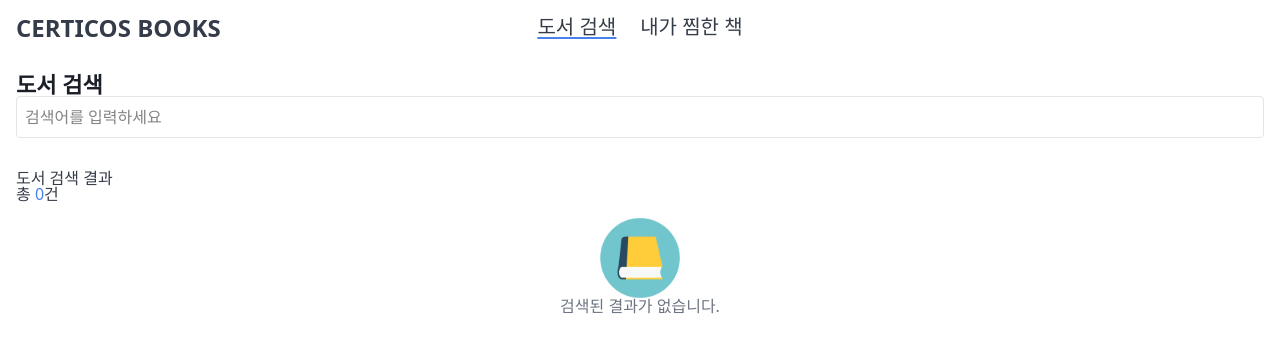
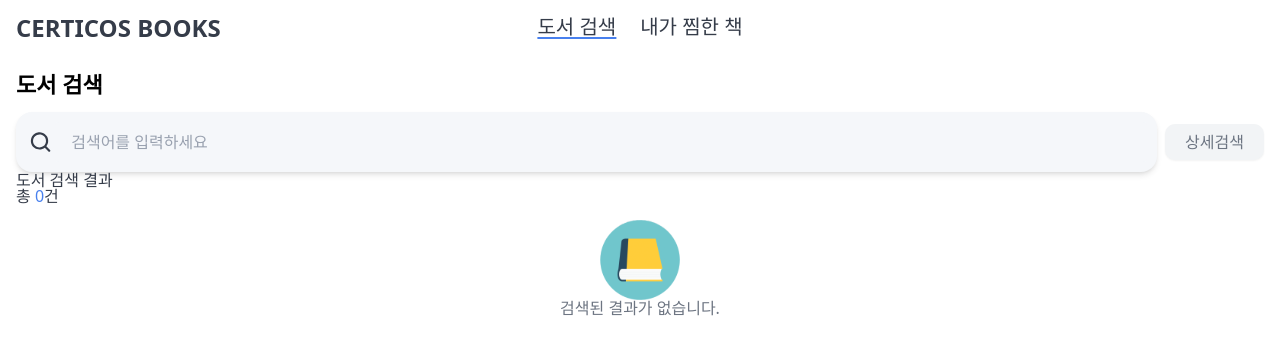
Before and after one commit to 0420syj/cdri-books-wan-sim, a Next.js app: page / in a window 1280 px wide. Shown: the top 354 px of the page. Built offline with nearby package versions, Linux system fonts and the light colour scheme.

Commit message:
feat: 검색 기록 저장 기능 구현

```diff
--- a/src/components/book/search-input.tsx
+++ b/src/components/book/search-input.tsx
@@ -1,5 +1,9 @@
 import { Title2 } from "@/components/ui/typography";
 import { Button } from "@/components/ui/button";
+import { Caption } from "@/components/ui/typography";
+import { useEffect, useRef, useState } from "react";
+import { X } from "lucide-react";
+import { Icon } from "@/components/ui/icon";
 
 interface SearchInputProps {
   query: string;
@@ -8,24 +12,136 @@ interface SearchInputProps {
   isLoading: boolean;
 }
 
+const MAX_SEARCH_HISTORY = 8;
+const SEARCH_HISTORY_KEY = "book-search-history";
+
 export function SearchInput({
   query,
   setQuery,
   handleSearch,
   isLoading,
 }: SearchInputProps) {
+  const [searchHistory, setSearchHistory] = useState<string[]>([]);
+  const [showHistory, setShowHistory] = useState(false);
+  const inputRef = useRef<HTMLInputElement>(null);
+  const wrapperRef = useRef<HTMLDivElement>(null);
+
+  useEffect(() => {
+    const savedHistory = localStorage.getItem(SEARCH_HISTORY_KEY);
+    if (savedHistory) {
+      setSearchHistory(JSON.parse(savedHistory));
+    }
+  }, []);
+
+  useEffect(() => {
+    const handleClickOutside = (event: MouseEvent) => {
+      if (
+        wrapperRef.current &&
+        !wrapperRef.current.contains(event.target as Node)
+      ) {
+        setShowHistory(false);
+      }
+    };
+    document.addEventListener("mousedown", handleClickOutside);
+    return () => document.removeEventListener("mousedown", handleClickOutside);
+  }, []);
+
+  const addToSearchHistory = (searchTerm: string) => {
+    if (!searchTerm.trim()) return;
+    const newHistory = [
+      searchTerm,
+      ...searchHistory.filter((term) => term !== searchTerm),
+    ].slice(0, MAX_SEARCH_HISTORY);
+    setSearchHistory(newHistory);
+    localStorage.setItem(SEARCH_HISTORY_KEY, JSON.stringify(newHistory));
+  };
+
+  const removeFromSearchHistory = (searchTerm: string) => {
+    const newHistory = searchHistory.filter((term) => term !== searchTerm);
+    setSearchHistory(newHistory);
+    localStorage.setItem(SEARCH_HISTORY_KEY, JSON.stringify(newHistory));
+  };
+
+  const handleSubmit = (e: React.FormEvent) => {
+    e.preventDefault();
+    addToSearchHistory(query);
+    handleSearch(e);
+    setShowHistory(false);
+  };
+
+  const handleHistoryClick = (term: string) => {
+    setQuery(term);
+    setShowHistory(false);
+  };
+
   return (
-    <div>
-      <Title2 className="text-[#1A1E27]">도서 검색</Title2>
-      <form onSubmit={handleSearch} className="mb-8">
-        <div className="flex gap-2">
+    <div className="space-y-4">
+      <Title2>도서 검색</Title2>
+      <form
+        onSubmit={handleSubmit}
+        className="flex flex-col items-stretch gap-2 sm:flex-row"
+      >
+        <div
+          ref={wrapperRef}
+          className="flex-1 bg-[#F5F7FA] rounded-2xl shadow-md px-[10px] py-[10px] transition-all duration-200 flex flex-col"
+        >
+          <div className="flex items-center">
+            <Icon icon="search-box" size={30} />
             <input
+              ref={inputRef}
               type="text"
               value={query}
               onChange={(e) => setQuery(e.target.value)}
+              onFocus={() => setShowHistory(true)}
               placeholder="검색어를 입력하세요"
-            className="flex-1 p-2 border rounded"
+              className="w-full px-4 py-2 rounded bg-[#F5F7FA] border-none focus:outline-none focus:ring-2 focus:ring-blue-200 placeholder:text-gray-400 text-base"
             />
+          </div>
+          {showHistory && (
+            <div className="w-full mt-4">
+              {searchHistory.length > 0 ? (
+                <ul className="w-full">
+                  {searchHistory.map((term) => (
+                    <li
+                      key={term}
+                      className="flex items-center justify-between w-full mb-2 last:mb-0"
+                    >
+                      <button
+                        type="button"
+                        onClick={() => handleHistoryClick(term)}
+                        className="flex-grow text-base text-left truncate text-text-primary hover:underline"
+                      >
+                        {term}
+                      </button>
+                      <button
+                        type="button"
+                        onClick={() => removeFromSearchHistory(term)}
+                        className="p-1 ml-2 rounded-full hover:bg-gray-200"
+                        aria-label="검색 기록 삭제"
+                      >
+                        <X className="w-4 h-4 text-gray-400" />
+                      </button>
+                    </li>
+                  ))}
+                </ul>
+              ) : (
+                <Caption className="text-text-secondary">
+                  검색 기록이 없습니다
+                </Caption>
+              )}
+            </div>
+          )}
+        </div>
+        <div className="flex flex-row gap-2 mt-2 sm:mt-0 sm:flex-col sm:justify-center">
+          <Button
+            type="button"
+            className="px-5 py-[13px] bg-palette-light-gray rounded-lg hover:bg-palette-light-gray-hover hover:opacity-80 transition-opacity w-full"
+            onClick={() => {
+              // TODO: 상세검색 기능 구현
+            }}
+          >
+            <Caption className="text-text-secondary">상세검색</Caption>
+          </Button>
         </div>
       </form>
     </div>
```
Lines whose indentation alone changed are shown as unchanged.
